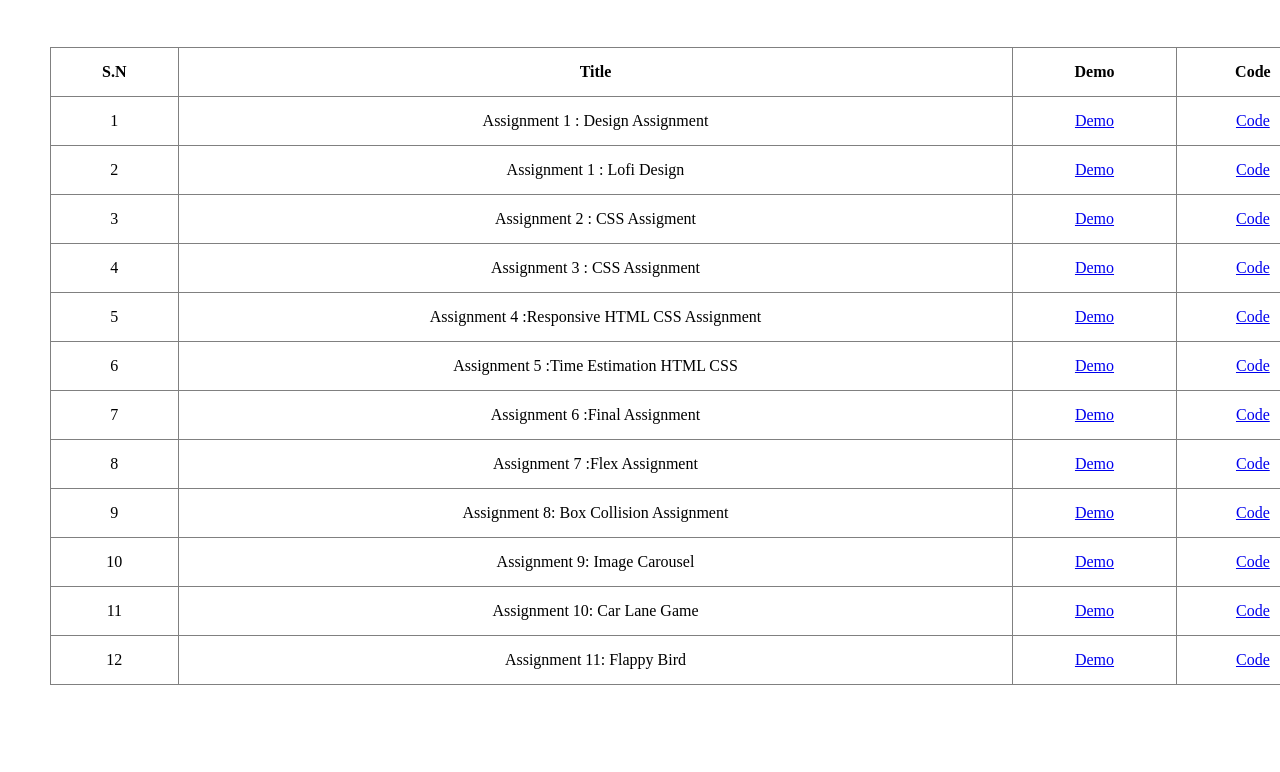
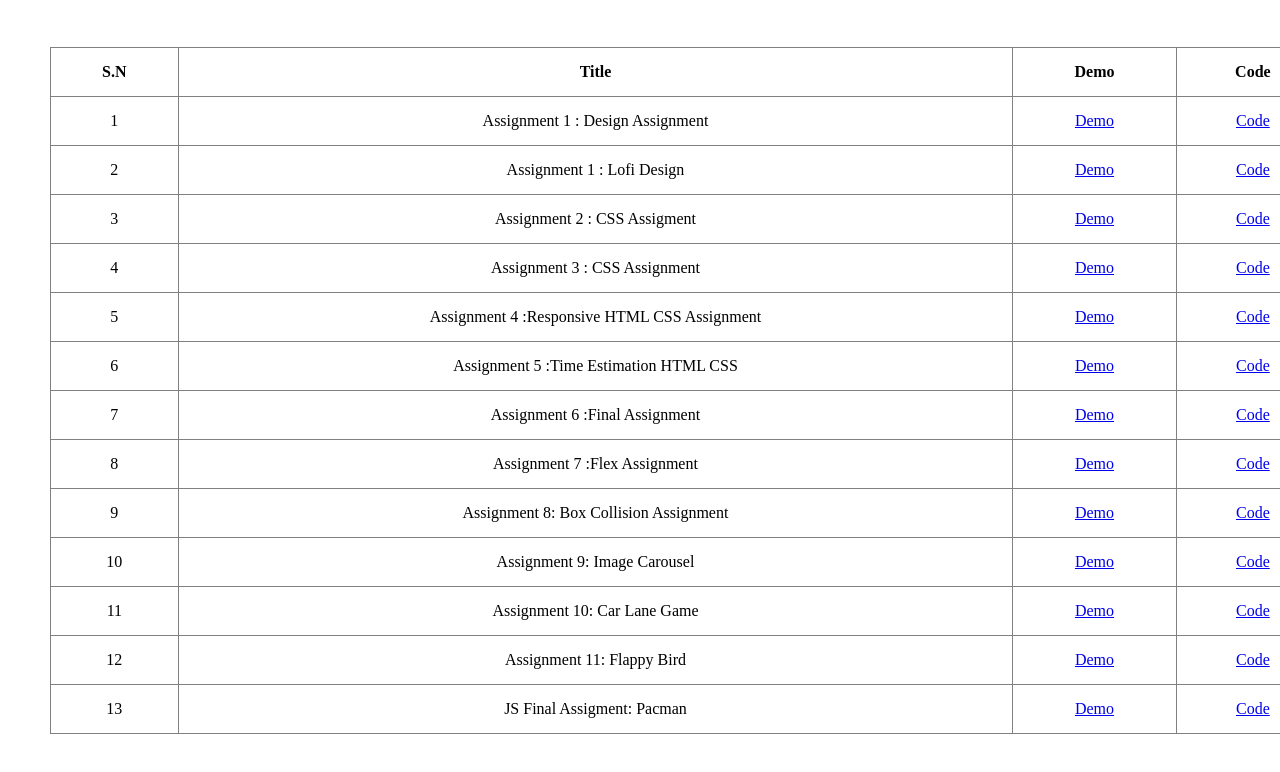
Before and after one commit to Oshin136/leapfrog-internship, a plain HTML site: page index.html in a window 1280 px wide. Shown: the part 128-900 px from the top of the page. Before the commit the page ends 863 px from the top, so only its background shows below. Drawn offline with Linux system fonts and the light colour scheme.

Commit message:
update table

```diff
--- a/index.html
+++ b/index.html
@@ -205,6 +205,23 @@
           >
         </td>
       </tr>
+
+      <tr>
+        <td>13</td>
+        <td>JS Final Assigment: Pacman</td>
+        <td>
+          <a
+            href="https://oshin136.github.io/Pacman/">Demo</a>
+
+
+        </td>
+        <td>
+          <a
+            href="https://github.com/Oshin136/Pacman"
+            >Code</a
+          >
+        </td>
+      </tr>
     </table>
   </body>
 </html>
```
